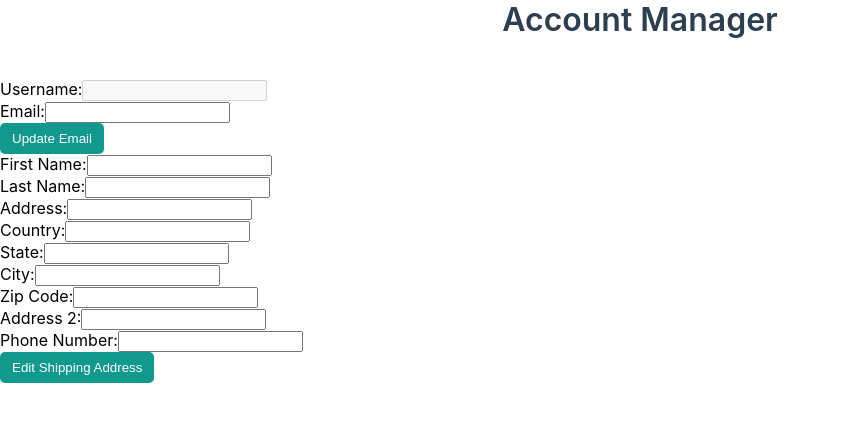
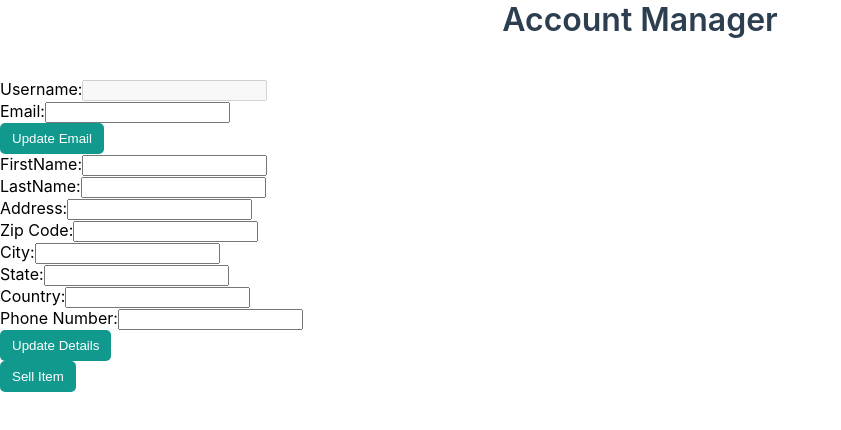
Before and after one commit to gizmo1547/E_bidding_system, a React (Create React App) app in the folder frontend/: page /account-manager in a window 1280 px wide. Shown: the top 430 px of the page, without its empty margins (0-841 px from the left). Built offline with nearby package versions, Linux system fonts and the light colour scheme; no server answers; sample sign-in values are in the browser's storage.

Commit message:
Update Sell item

```diff
--- a/frontend/src/pages/AccountManager.jsx
+++ b/frontend/src/pages/AccountManager.jsx
@@ -1,3 +1,182 @@
+// AccountManager.jsx
+import React, { useState, useEffect } from 'react';
+import axios from 'axios';
+//import './AccountManager.css';
+
+const AccountManager = () => {
+  const [userData, setUserData] = useState({});
+  const [newEmail, setNewEmail] = useState('');
+  const [message, setMessage] = useState('');
+  const [newFirst, setFirst] = useState('');
+  const [newLast, setLast] = useState('');
+  const [newAddress, setAddress] = useState('');
+  const [newZip, setZip] = useState('');
+  const [newCity, setCity] = useState('');
+  const [newState, setState] = useState('');
+  const [newCountry, setCountry] = useState('');
+  const [newPhoneNumber, setPhoneNumber] = useState('');
+
+
+  // Fetch user data
+  useEffect(() => {
+    const fetchUserData = async () => {
+      try {
+        const token = localStorage.getItem('token');
+        const res = await axios.get('http://localhost:8000/user-data', {
+          headers: {
+            Authorization: `Bearer ${token}`,
+          },
+        });
+        setUserData(res.data.user);
+        setNewEmail(res.data.user.Email);
+      } catch (error) {
+        console.error('Error fetching user data:', error);
+      }
+    };
+    fetchUserData();
+  }, []);
+
+  const handleUpdateEmail = async (e) => {
+    e.preventDefault();
+    setMessage('');
+    try {
+      const token = localStorage.getItem('token');
+      const res = await axios.post('http://localhost:8000/update-email', { email: newEmail }, {
+        headers: {
+          Authorization: `Bearer ${token}`,
+        },
+      });
+      if (res.status === 200) {
+        setMessage('Email updated successfully!');
+        setUserData({ ...userData, Email: newEmail });
+      }
+    } catch (error) {
+      console.error('Error updating email:', error);
+      setMessage(error.response?.data?.message || 'Failed to update email');
+    }
+  };
+  const handleDetails = async (e) => {
+    e.preventDefault();
+    setMessage('');
+    try {
+      const token = localStorage.getItem('token');
+      const res = await axios.post('http://localhost:8000/update-address', { firstName: newFirst, lastName: newLast, address: newAddress, zip: newZip, city: newCity, state: newState, country: newCountry, phoneNumber: newPhoneNumber }, {
+        headers: {
+          Authorization: `Bearer ${token}`,
+        },
+      });
+      if (res.status === 200) {
+        setMessage('Details updated successfully!');
+        setUserData({ ...userData, First: newFirst, Last: newLast, Address: newAddress, Zip: newZip, City: newCity, State: newState, country: newCountry, PhoneNumber: newPhoneNumber});
+      }
+    } catch (error) {
+      console.error('Error updating Details:', error);
+      setMessage(error.response?.data?.message || 'Failed to update Details');
+    }
+  };
+  return (
+    <div className="account-manager-container">
+      <h2>Account Manager</h2>
+      <form onSubmit={handleUpdateEmail}>
+        <div>
+          <label>Username:</label>
+          <input type="text" value={userData.Username} disabled />
+        </div>
+        <div>
+          <label>Email:</label>
+          <input
+            type="email"
+            value={newEmail}
+            onChange={(e) => setNewEmail(e.target.value)}
+            required
+          />
+        </div>
+        <button type="submit">Update Email</button>
+      </form>
+      {message && <p>{message}</p>}
+      <form onSubmit={handleDetails}>
+        <div>
+          <label>FirstName:</label>
+          <input
+            type="firstName"
+            value={newFirst}
+            onChange={(e) => setFirst(e.target.value)}
+            required
+          />
+        </div>
+        <div>
+          <label>LastName:</label>
+          <input
+            type="lastName"
+            value={newLast}
+            onChange={(e) => setLast(e.target.value)}
+            required
+          />
+        </div>
+        <div>
+          <label>Address:</label>
+          <input
+            type="address"
+            value={newAddress}
+            onChange={(e) => setAddress(e.target.value)}
+            required
+          />
+        </div>
+        <div>
+          <label>Zip Code:</label>
+          <input
+            type="zipCode"
+            value={newZip}
+            onChange={(e) => setZip(e.target.value)}
+            required
+          />
+        </div>
+        <div>
+          <label>City:</label>
+          <input
+            type="city"
+            value={newCity}
+            onChange={(e) => setCity(e.target.value)}
+            required
+          />
+        </div>
+        <div>
+          <label>State:</label>
+          <input
+            type="state"
+            value={newState}
+            onChange={(e) => setState(e.target.value)}
+            required
+          />
+        </div>
+        <div>
+          <label>Country:</label>
+          <input
+            type="country"
+            value={newCountry}
+            onChange={(e) => setCountry(e.target.value)}
+            required
+          />
+        </div>
+        <div>
+          <label>Phone Number:</label>
+          <input
+            type="phoneNumber"
+            value={newPhoneNumber}
+            onChange={(e) => setPhoneNumber(e.target.value)}
+            required
+          />
+        </div>
+        <button type="submit">Update Details</button>
+      </form>
+      <button type="submit">Sell Item</button>
+    </div>
+  );
+};
+
+export default AccountManager;
+
+/*
 // AccountManager.jsx
 import React, { useState, useEffect } from 'react';
 import axios from 'axios';
@@ -127,3 +306,4 @@ const AccountManager = () => {
 };
 
 export default AccountManager;
+*/
```
